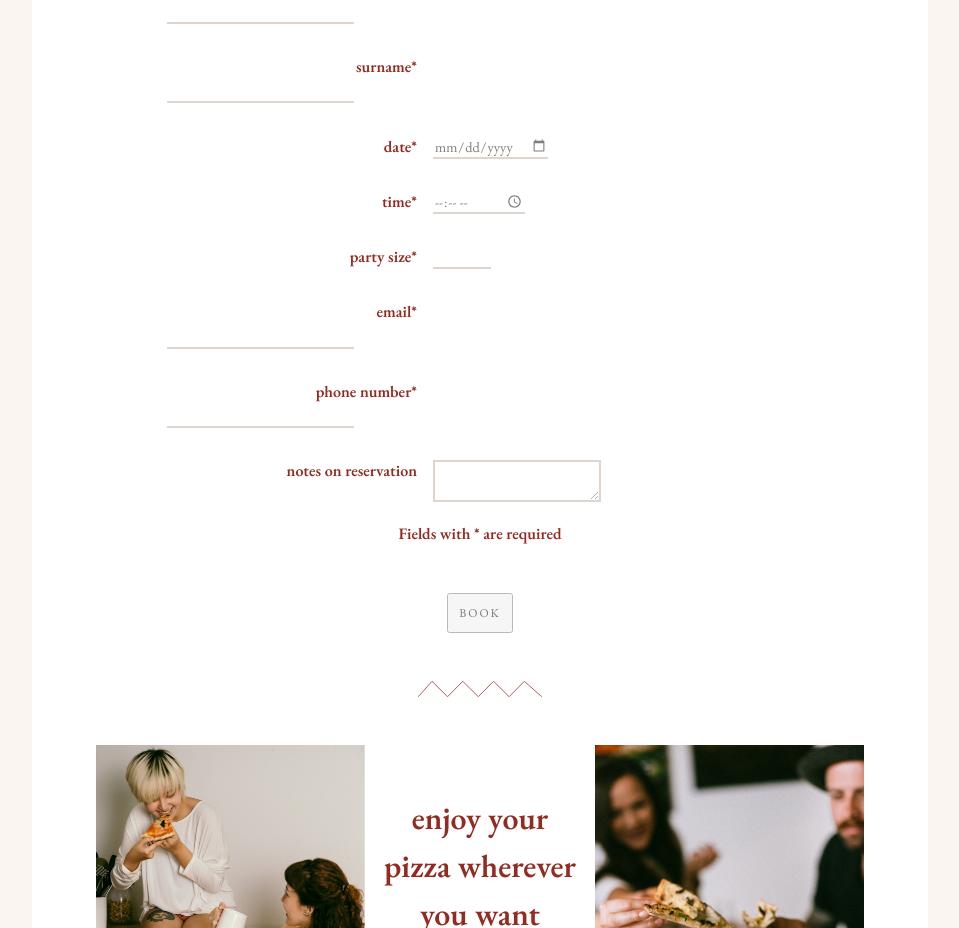
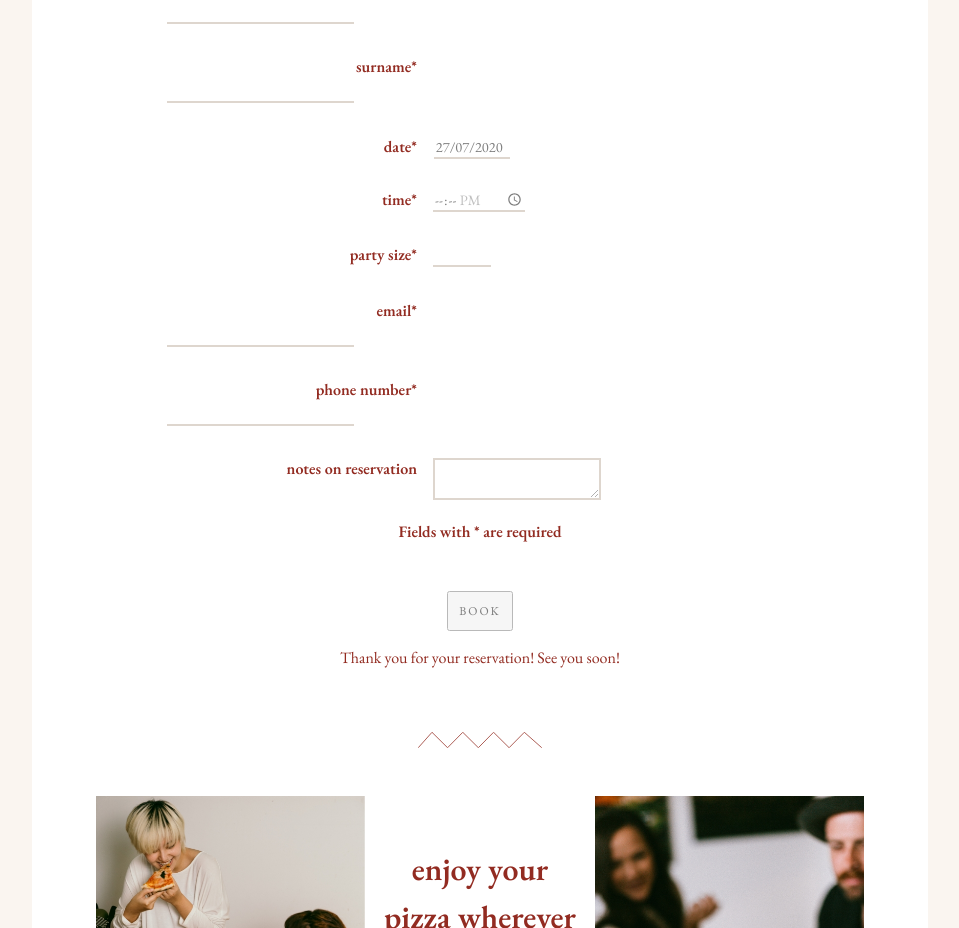
Before and after one commit to clakika/restaurant-website, a React (Create React App) app in the folder restaurant-website/: page / in a window 1280 px wide. Shown: the part 840-1768 px from the top of the page, without its empty margins (160-1119 px from the left). Built offline with nearby package versions, Linux system fonts and the light colour scheme.

Commit message:
datepicker added

```diff
--- a/restaurant-website/package.json
+++ b/restaurant-website/package.json
@@ -8,6 +8,8 @@
     "@fortawesome/free-solid-svg-icons": "^5.14.0",
     "@fortawesome/react-fontawesome": "^0.1.11",
     "react": "^16.13.1",
+    "react-datepicker": "^3.1.3",
+    "react-datetime": "^2.16.3",
     "react-dom": "^16.13.1",
     "react-router-dom": "^5.2.0",
     "react-router-hash-link": "^2.0.0",
--- a/restaurant-website/src/components/Form/Form.css
+++ b/restaurant-website/src/components/Form/Form.css
@@ -10,7 +10,7 @@
     margin: 0 auto;
 }
 
-input, label {
+.input, label {
     margin-bottom: 0.2rem;
     margin-top: 0.5rem;
     margin-left: -12rem;
@@ -77,36 +77,42 @@ textarea:focus{
     }
 }
 
-input {
-    border-top: none;
-    border-right: none;
-    border-left: none;
-    border-bottom: 2px solid rgb(190, 174, 158);
-    opacity: 0.5;
-    transition: all .2s ease;
-    font-family: 'EB Garamond', serif;
-    font-size: 0.9em;
-    display: block;
+.input {
+    border-top: none !important;
+    border-right: none !important;
+    border-left: none !important;
+    border-bottom: 2px solid rgb(190, 174, 158) !important;
+    opacity: 0.5 !important;
+    transition: all .2s ease !important;
+    font-family: 'EB Garamond', serif !important;
+    font-size: 0.9em !important;
+    display: block !important;
 
 }
 
-input:focus {
-    outline: none;
-    opacity: 1;
+.input:focus {
+    outline: none !important;
+    opacity: 1 !important;
 }
 
-input:valid {
+.input:valid {
     border-bottom: 2px solid #82b21e;
     opacity: 1;
     background-color: none;
 }
 
-input:active {
+.input:active {
     background-color: none;
 }
 
-input.error {
+.input.error {
     border-bottom: 2px solid rgb(146, 43, 33);
+}
+
+.InputDate {
+    margin-left: -5.2rem;
+    width: 4.5rem;
+    margin-bottom: 1.4rem !important;
 }
 
 .RequiredFields {
@@ -178,11 +184,31 @@ input.error {
     padding: 0.5rem;
 }
 
+.ErrorDate {
+    color: rgb(255, 255, 255);
+    position: absolute;
+    transform: translate(16rem, -3.6rem);
+    opacity: 0;
+    transition: all 0.6s ease-in-out;
+    background-color: rgba(146, 42, 33, 0.534);
+    padding: 0.5rem;
+}
+
+.ErrorTime {
+    color: rgb(255, 255, 255);
+    position: absolute;
+    transform: translate(16rem, -3.6rem);
+    opacity: 0;
+    transition: all 0.6s ease-in-out;
+    background-color: rgba(146, 42, 33, 0.534);
+    padding: 0.5rem;
+}
+
 .Error.error {
     opacity: 1;
 }
 
-.BookingMessage {
+.BookingMessage.enable {
     font-size: 15px;
     margin-top: 2rem;
     margin-left: 1.5rem;
--- a/restaurant-website/src/components/Form/Form.js
+++ b/restaurant-website/src/components/Form/Form.js
@@ -1,4 +1,6 @@
-import React, { Component } from 'react';
+import React, { Component, useState } from 'react';
+import DatePicker from 'react-datepicker';
+import 'react-datepicker/dist/react-datepicker.css'
 import './Form.css';
 
 
@@ -11,30 +13,57 @@ export class Form extends Component {
             name: false,
             surname: false,
             phoneNumber: false,
-            email: false
+            email: false,
+            partySize: false,
+            date: false,
+            time: false,
+            startDate: new Date()
         };
-        this.isValid = this.isValid.bind(this);
     }
 
+    handleChange = date => {
+        this.setState({
+          startDate: date
+        });
+        this.DateValidator();
+      };
 
-    isValid = () => {
-        this.state.name && this.state.surname && this.state.phoneNumber && this.state.email ? true : false
-    }
+      DateValidator = () => {
+        const errorDate = document.querySelector(".ErrorDate");
+        const date = document.querySelector(".InputDate");
+
+
+        if (date.value.length == "") {
+            errorDate.classList.add("error");
+            this.setState({date: false})
+        }
+        else {
+            errorDate.classList.remove("error");
+            this.setState({date: true})
+        }
+        }
+
 
     render() {
 
         return (
             <div className="FormBox">
                 <form className="Reservation_Form" onChange={() => {
-                    if(this.isValid == true) {
-                        console.log("This is valid");
+                    const button = document.querySelector(".BookBtn");
+                    const messageBooked = document.querySelector(".BookingMessage");
+
+                    if(this.state.name == true && this.state.surname == true && this.state.phoneNumber == true && this.state.email == true && this.state.date == true) {
+                        button.classList.add("enable");
+                        messageBooked.classList.add("enable");
                     } else {
-                        console.log("This is not valid")
+                        button.classList.remove("enable");
+                        messageBooked.classList.remove("enable");
                     }
+
                 }}>
                     <label>first name<span className="Asteriks">*</span></label>
                     <input
-                        className="InputName"
+                        className="input InputName"
                         type="text"
                         name="firstName"
                         onChange={() => {
@@ -58,11 +87,10 @@ export class Form extends Component {
                     <br />
                     <label>surname<span className="Asteriks">*</span></label>
                     <input
-                        className="InputSurname"
+                        className="input InputSurname"
                         type="text"
                         name="surname"
                         onChange={() => {
-                            const button = document.querySelector(".BookBtn");
                             const errorSurname = document.querySelector(".ErrorSurname");
                             const surname = document.querySelector(".InputSurname");
 
@@ -82,24 +110,66 @@ export class Form extends Component {
                     <p className="ErrorSurname Error">Surname must be at least 2 characters long</p>
                     <br />
                     <label>date<span className="Asteriks">*</span></label>
-                    <input
+                    <DatePicker
+                        className="input InputDate"
+                        selected={this.state.startDate}
+                        onChange={this.handleChange}
+                        dateFormat="dd/MM/yyyy"
+                        minDate={new Date()}
+                        required
+                    />
+                    <p className="ErrorDate Error">Please select a date</p>
+                    {/*<input
                         className="InputDate"
                         type="date"
                         name="date"
+                        onFocus={() => {
+                            const errorDate = document.querySelector(".ErrorDate");
+                            const date = document.querySelector(".InputDate");
+
+                            if (date.value == " ") {
+                                errorDate.classList.add("error");
+                                this.setState({date: false})
+                            }
+                            else {
+                                errorDate.classList.remove("error");
+                                this.setState({date: true})
+                            }
+
+                        }}
                         required
-                    />
+                    />*/}
+                    <p className="ErrorDate Error">Please select a date</p>
                     <br />
                     <label>time<span className="Asteriks">*</span></label>
                     <input
-                        className="InputTime"
+                        className="input InputTime"
                         type="time"
                         name="time"
+                        min="12:00"
+                        max="23:00"
                         required
+                        onChange={() => {
+                            const errorTime = document.querySelector(".ErrorTime");
+                            const time = document.querySelector(".InputTime");
+
+                            if (time.value.length == 0) {
+                                errorTime.classList.add("error");
+                                this.setState({time: false})
+                            }
+                            else {
+                                errorTime.classList.remove("error");
+                                this.setState({time: true})
+                            }
+
+                            console.log(this.state.surname);
+                        }}
                     />
+                    <p className="ErrorTime Error">Please select a time</p>
                     <br />
                     <label>party size<span className="Asteriks">*</span></label>
                     <input
-                        className="InputSize"
+                        className="input InputSize"
                         type="number"
                         min="1"
                         max="30"
@@ -109,7 +179,7 @@ export class Form extends Component {
                     <br />
                     <label>email<span className="Asteriks">*</span></label>
                     <input
-                        className="InputEmail"
+                        className="input InputEmail"
                         type="email"
                         name="email"
                         onChange={() => {
@@ -135,7 +205,7 @@ export class Form extends Component {
                     <br />
                     <label>phone number<span className="Asteriks">*</span></label>
                     <input
-                        className="InputNumber"
+                        className="input InputNumber"
                         type="tel"
                         name="phoneNumber"
                         onChange={() => {
@@ -174,10 +244,6 @@ export class Form extends Component {
                         const booked = document.querySelector(".BookingMessage");
                         booked.classList.toggle("open");
                     }}
-                    onChange={() => {
-                        const button = document.querySelector(".BookBtn");
-                        this.isValid ? button.classList.add("enable") : button.classList.remove("enable");
-                    }}
                     >book</button>
                     <div className="BookingMessage Message">
                     <p>Thank you for your reservation! See you soon!</p>
--- a/restaurant-website/src/components/Navigation/Navigation.js
+++ b/restaurant-website/src/components/Navigation/Navigation.js
@@ -19,6 +19,8 @@ export class Navigation extends Component {
             let windowPosition = window.scrollY > 0;
 
             nav.classList.toggle("scrolling-active", windowPosition);
+
+            event.preventDefault();
         });
 
         return (
```
Also changed, not shown: 1 other file (tests, documents, lock files or other folders).
